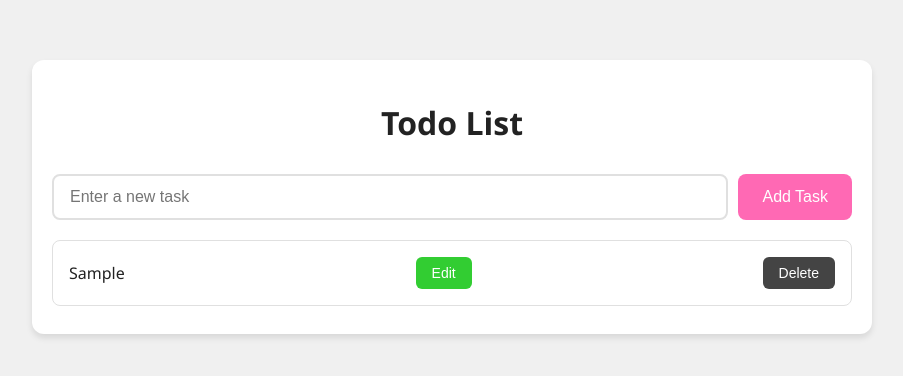
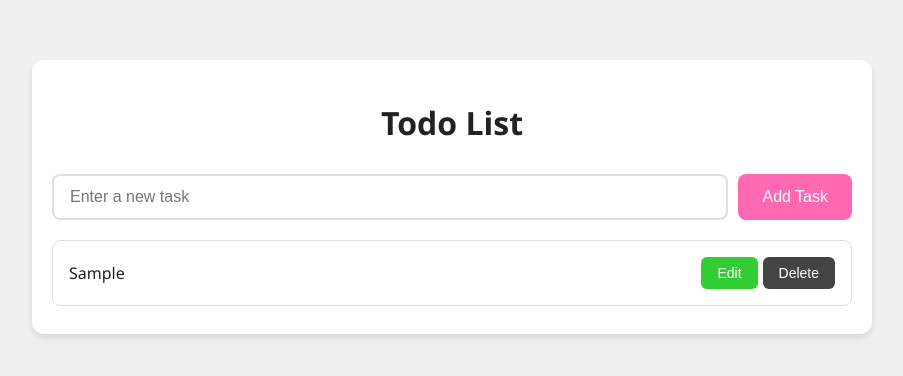
Before and after one commit to kiramiller425/vibe-practice-todo-list, a plain HTML site: page src/index.html in a window 1280 px wide. Both pictures are taken after typing "Sample" into the empty fields and a click on the button "Add Task". Shown: the whole page, without its empty margins (188-1091 px from the left). Drawn offline with Linux system fonts and the light colour scheme.

Commit message:
modified the edit button's alignment

```diff
--- a/src/scripts/app.js
+++ b/src/scripts/app.js
@@ -11,7 +11,10 @@ function renderTasks() {
     taskList.innerHTML = '';
     tasks.forEach((task, index) => {
         const taskItem = document.createElement('li');
-        taskItem.textContent = task;
+
+        const taskText = document.createElement('span');
+        taskText.textContent = task;
+        taskText.className = 'task-text';
 
         const deleteButton = document.createElement('button');
         deleteButton.textContent = 'Delete';
@@ -21,6 +24,7 @@ function renderTasks() {
         editButton.textContent = 'Edit';
         editButton.onclick = () => editTask(index);
 
+        taskItem.appendChild(taskText);
         taskItem.appendChild(editButton);
         taskItem.appendChild(deleteButton);
         taskList.appendChild(taskItem);
--- a/src/styles/main.css
+++ b/src/styles/main.css
@@ -77,13 +77,13 @@ h1 {
     transition: transform 0.2s ease, box-shadow 0.2s ease;
 }
 
-#task-list li:hover {
-    transform: translateY(-2px);
-    box-shadow: 0 4px 8px rgba(0, 0, 0, 0.1);
+.task-text {
+    flex: 1;
+    margin-right: 10px;
 }
 
 #task-list button {
-    margin-left: 8px;
+    margin-left: 5px;
     padding: 8px 16px;
     border: none;
     border-radius: 6px;
```
